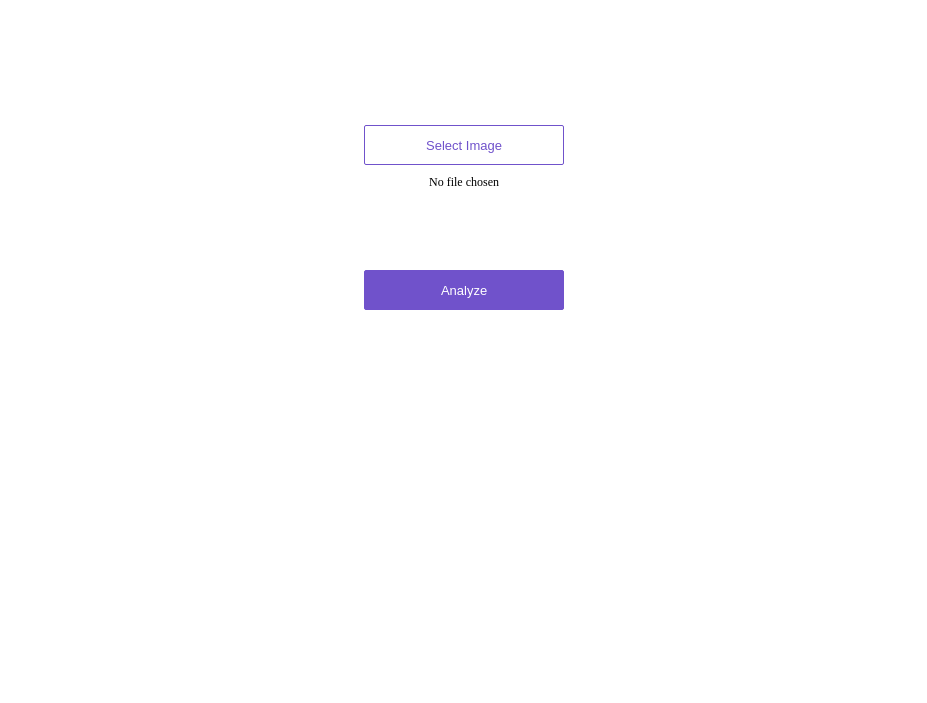
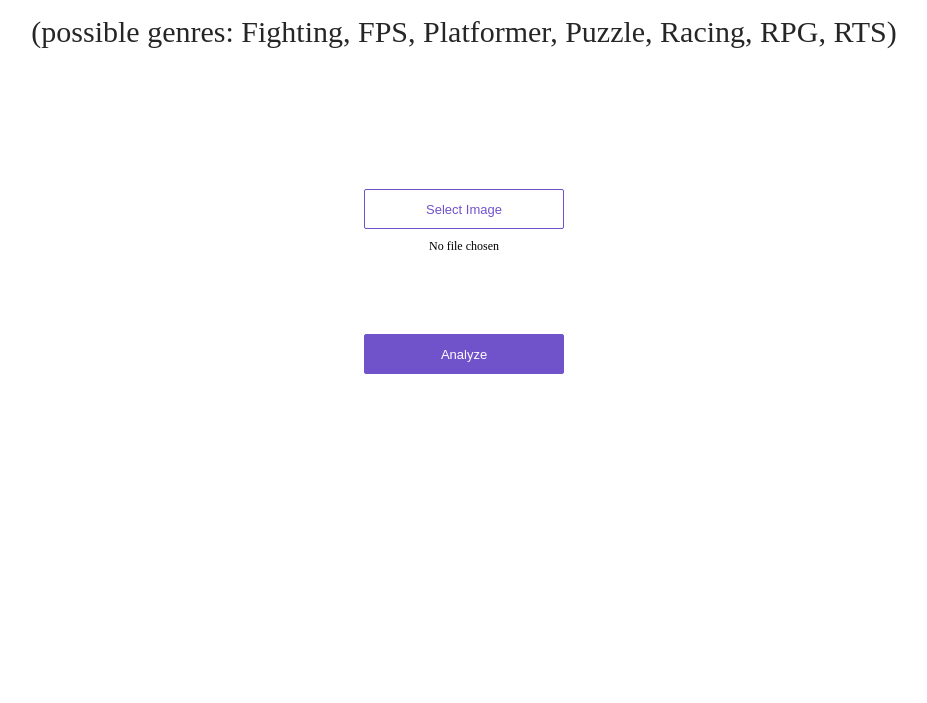
Before and after one commit to volcanoflash/fastai-game-genres-detection, a plain HTML site: page app/view/index.html in a window 1280 px wide. Shown: the part 97-800 px from the top of the page, without its empty margins (176-1103 px from the left). Drawn offline with Linux system fonts and the light colour scheme.

Commit message:
Update index.html

```diff
--- a/app/view/index.html
+++ b/app/view/index.html
@@ -8,6 +8,7 @@
         <div>
             <div class='center'>
                 <div class='title'>TRY YOUR GAME PRINTSCREEN TO GET GENRE!</div>
+                <div class='title'>(possible genres: Fighting, FPS, Platformer, Puzzle, Racing, RPG, RTS)</div>
                 <div class='content'>
                     <div class='no-display'>
                         <input id='file-input'
```
